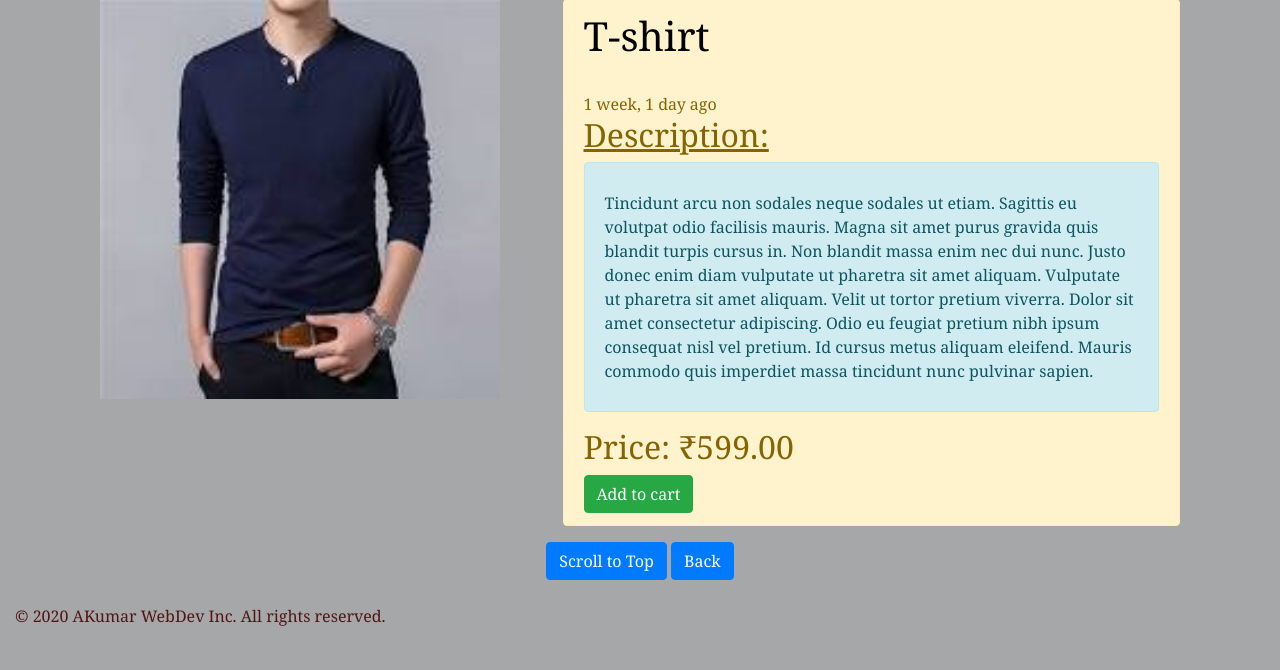
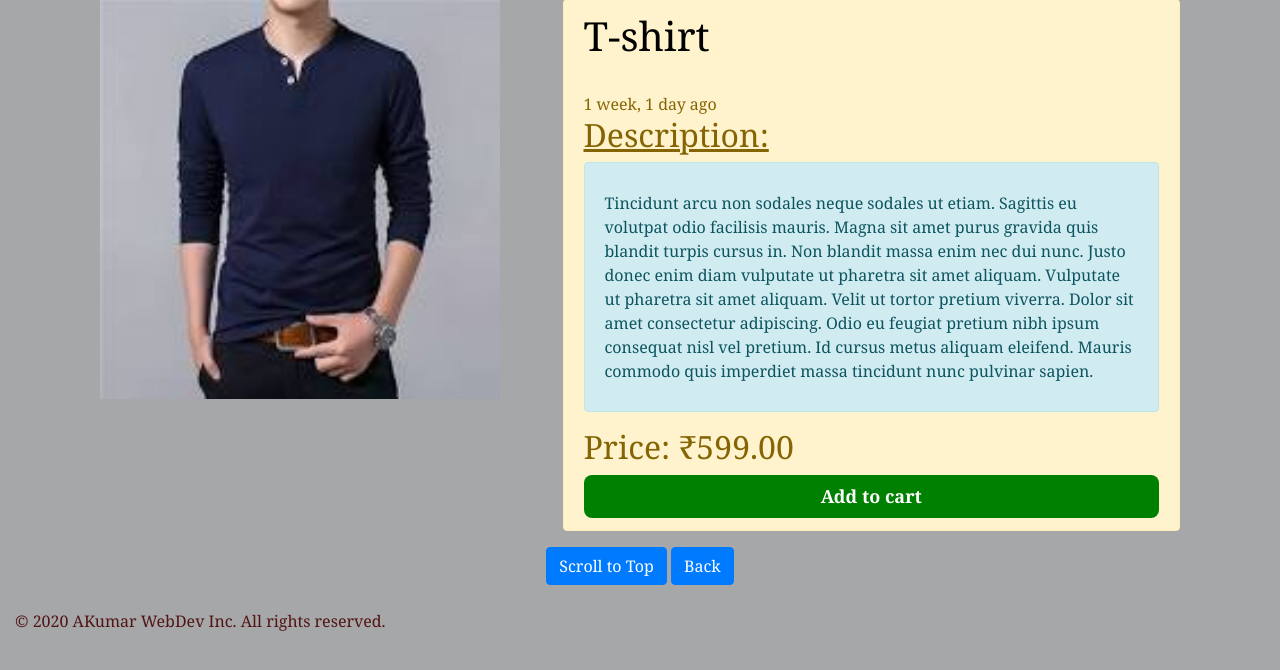
Before and after one commit to animeshk-me/netcart-ecommerce, a Django app: template products/templates/products/product_detail.html in a window 1280 px wide. Shown: the part 79-749 px from the top of the page. Run offline with Django 3.2, Linux system fonts and the light colour scheme; the template is opened without the code that fills it: values that come from a table or form of the project are taken from there, others are empty; a user stored in the database is signed in; data comes from the database, SQL or seed files in the repository; some libraries are stand-ins or nearby versions.

Commit message:
Update update_cart.html

```diff
--- a/products/templates/products/snippets/update_cart.html
+++ b/products/templates/products/snippets/update_cart.html
@@ -2,11 +2,11 @@
 {% if product in cart.products.all %}
     <form action = "{% url 'cart_app:remove' %}" method = 'POST'>{% csrf_token %}
         <input type = 'hidden' name = 'product_id' value = '{{ product.id }}' />
-        <button type = 'submit' class="btn btn-danger">Remove from cart</button>
+        <button type = 'submit' class="cbutton" style="background-color:red"><b>Remove from cart</b></button>
     </form>
 {% else %}
     <form action = "{% url 'cart_app:add' %}" method = 'POST'>{% csrf_token %}
         <input type = 'hidden' name = 'product_id' value = '{{ product.id }}' />
-        <button type = 'submit' class="btn btn-success">Add to cart</button>
+        <button type = 'submit'  class="cbutton" style="background-color:green"><b>Add to cart</b></button>
     </form>
 {% endif %}
```
